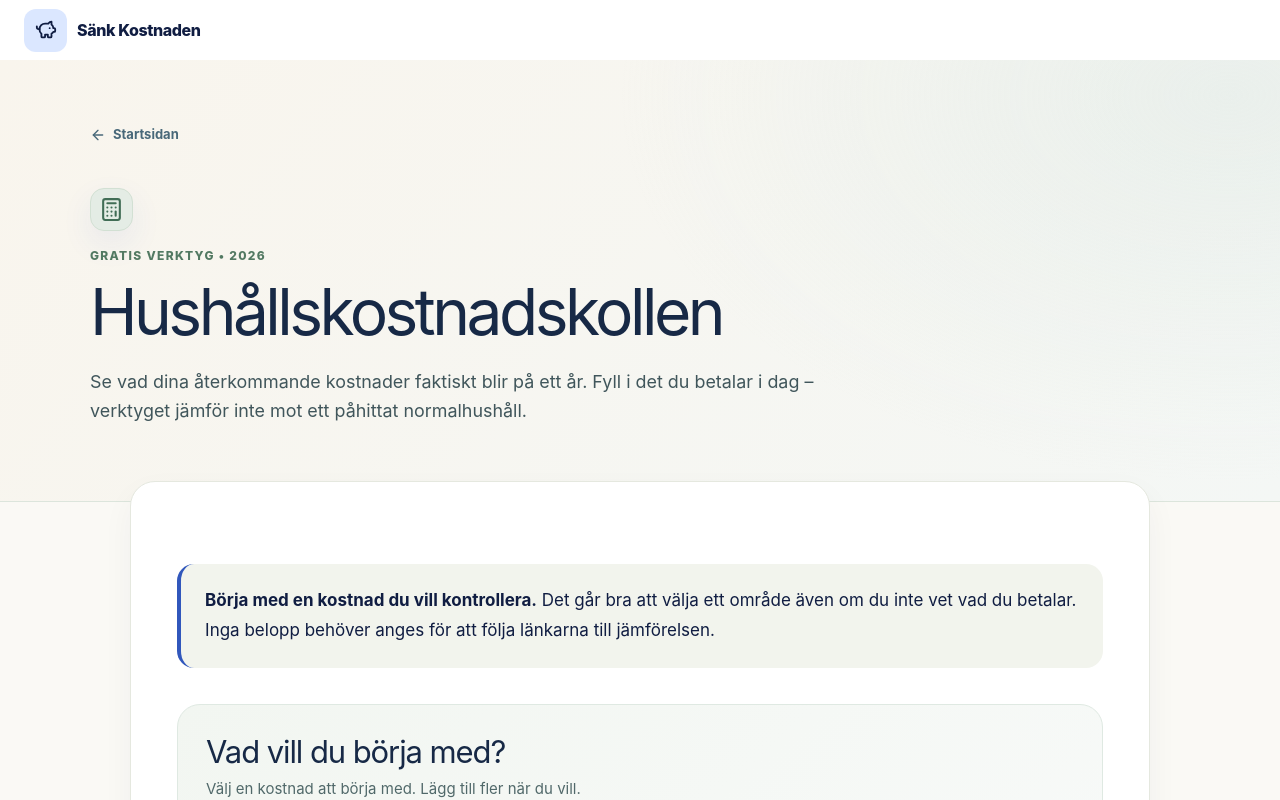
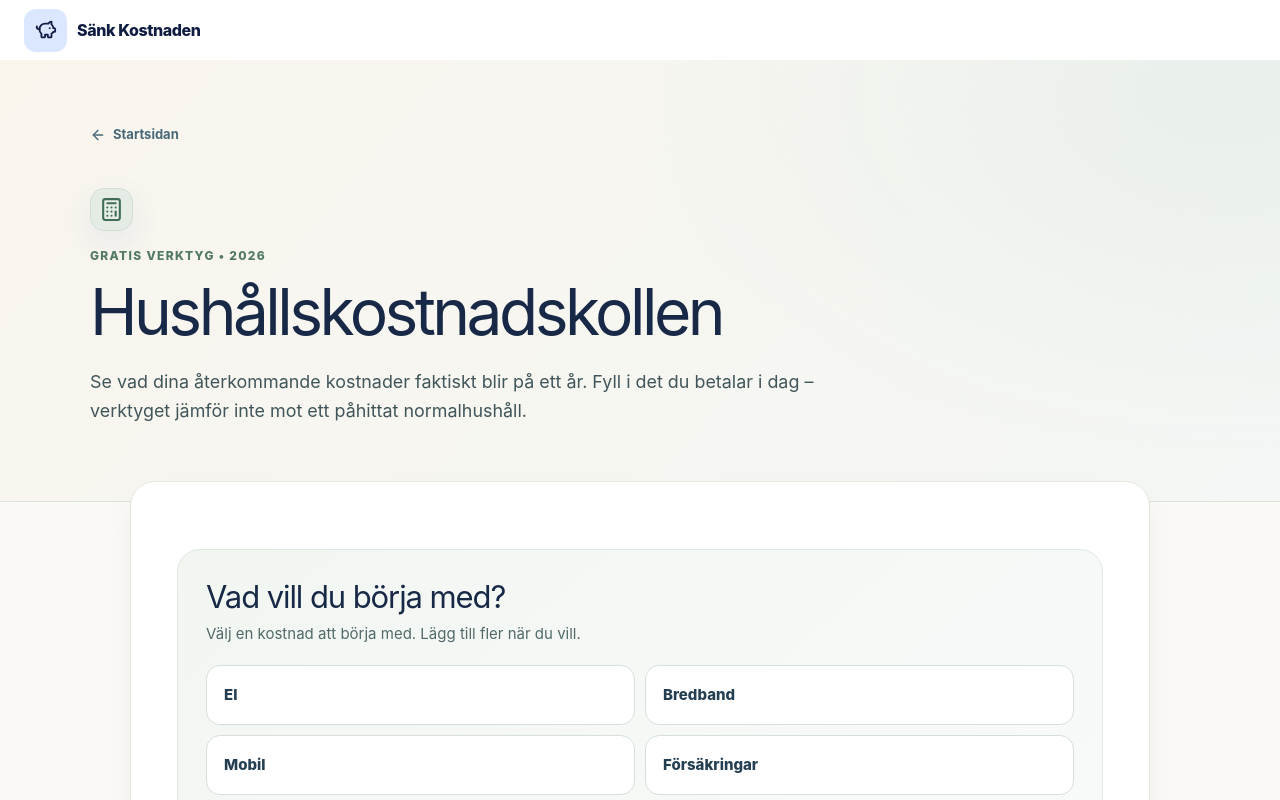
Before and after one commit to arvidlandin-cpu/sankkostnaden, a Next.js app: page /verktyg/hushallskostnadskollen in a window 1280 px wide. Shown: the top 800 px of the page. Built offline with nearby package versions, Linux system fonts and the light colour scheme.

Commit message:
P0S visual QA: wrap long calculator title and bring first category choices above guidance

```diff
--- a/pages/verktyg/hushallskostnadskollen.tsx
+++ b/pages/verktyg/hushallskostnadskollen.tsx
@@ -80,10 +80,9 @@ export default function Hushallskostnadskoll(){
     <header className='topbar'><Link className='brand' href='/'><span className='brandMark'><PiggyBank size={22}/></span><span>Sänk Kostnaden</span></Link></header>
 
     <main>
-      <section className={'guideHero '+legacyStyles.hero}><div className='guideWrap'><Link className='back' href='/'><ArrowLeft size={16}/> Startsidan</Link><div className='guideIcon'><Calculator size={25}/></div><p className='kicker'>GRATIS VERKTYG • 2026</p><h1>Hushållskostnadskollen</h1><p className='lead'>Se vad dina återkommande kostnader faktiskt blir på ett år. Fyll i det du betalar i dag – verktyget jämför inte mot ett påhittat normalhushåll.</p></div></section>
+      <section className={'guideHero '+legacyStyles.hero}><div className='guideWrap'><Link className='back' href='/'><ArrowLeft size={16}/> Startsidan</Link><div className='guideIcon'><Calculator size={25}/></div><p className='kicker'>GRATIS VERKTYG • 2026</p><h1>Hushålls<wbr/>kostnadskollen</h1><p className='lead'>Se vad dina återkommande kostnader faktiskt blir på ett år. Fyll i det du betalar i dag – verktyget jämför inte mot ett påhittat normalhushåll.</p></div></section>
 
       <article className={'article guideWrap '+legacyStyles.content+' '+legacyStyles.tool}>
-        <div className='note'><strong>Börja med en kostnad du vill kontrollera.</strong> Det går bra att välja ett område även om du inte vet vad du betalar. Inga belopp behöver anges för att följa länkarna till jämförelsen.</div>
 
         <section data-testid='household-category-picker' className={legacyStyles.picker}>
           <h2>Vad vill du börja med?</h2>
@@ -95,6 +94,7 @@ export default function Hushallskostnadskoll(){
           </div>
           {!showMore&&<button type='button' onClick={()=>setShowMore(true)} className={legacyStyles.moreButton}>Visa fler kostnadskategorier +</button>}
         </section>
+        <div className='note'><strong>Börja med en kostnad du vill kontrollera.</strong> Det går bra att välja ett område även om du inte vet vad du betalar. Inga belopp behöver anges för att följa länkarna till jämförelsen.</div>
         {selectedRows.length===0&&<p data-testid='household-start-help' className={legacyStyles.startHint}>Välj exempelvis el, mobil eller bredband för att få en första kontrollväg – utan något formulär.</p>}
         {selectedRows.length>0&&<div data-testid='household-selected-costs' style={{display:'grid',gap:12,margin:'18px 0 22px'}}>
           {selectedRows.map(([label,key,help])=><label key={key} style={{display:'grid',gridTemplateColumns:'minmax(0,1fr) minmax(110px,150px)',gap:14,alignItems:'center',padding:'14px 0',borderBottom:'1px solid #e1e5df'}}>
```
